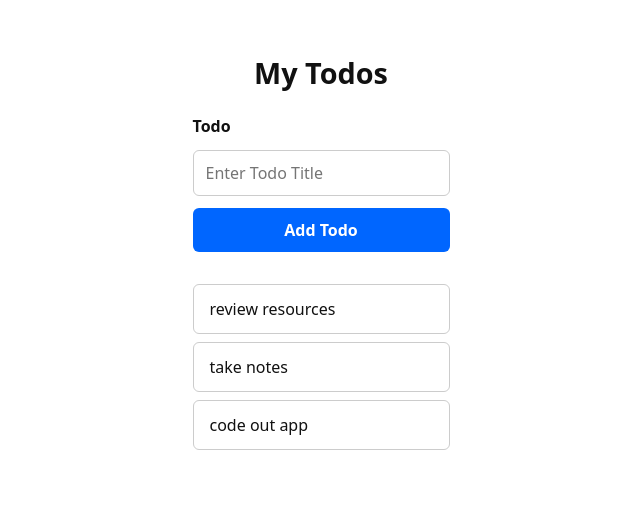
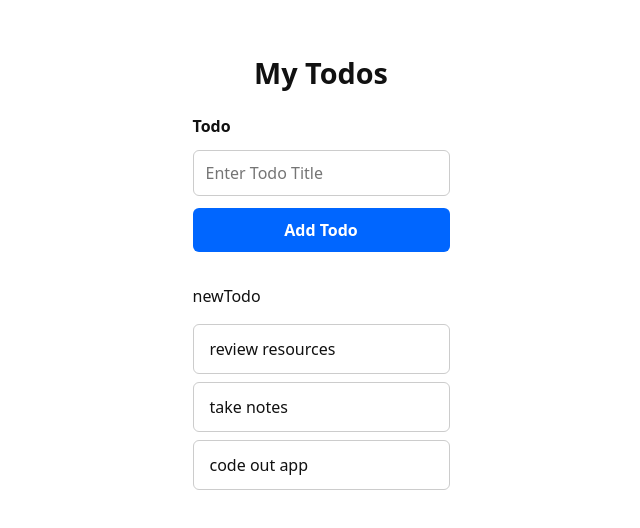
Before and after one commit to mnichols08/ctd-react-v3-guided-project, a React (Vite) app: page / in a window 1280 px wide. Shown: the top 528 px of the page, without its empty margins (319-959 px from the left). Built offline with nearby package versions, Linux system fonts and the light colour scheme.

Commit message:
adds paragraph with initial state value set

```diff
--- a/src/App.jsx
+++ b/src/App.jsx
@@ -1,11 +1,16 @@
+import { useState } from 'react';
+
 import TodoList from './components/TodoList/TodoList.component';
 import TodoForm from './components/TodoForm/TodoForm.component';
 
 function App() {
+  const [newTodo, setNewTodo] = useState('newTodo');
+
   return (
     <div>
       <h1 className="todos-title">My Todos</h1>
       <TodoForm />
+      <p>{ newTodo }</p>
       <TodoList />
     </div>
   );
```
